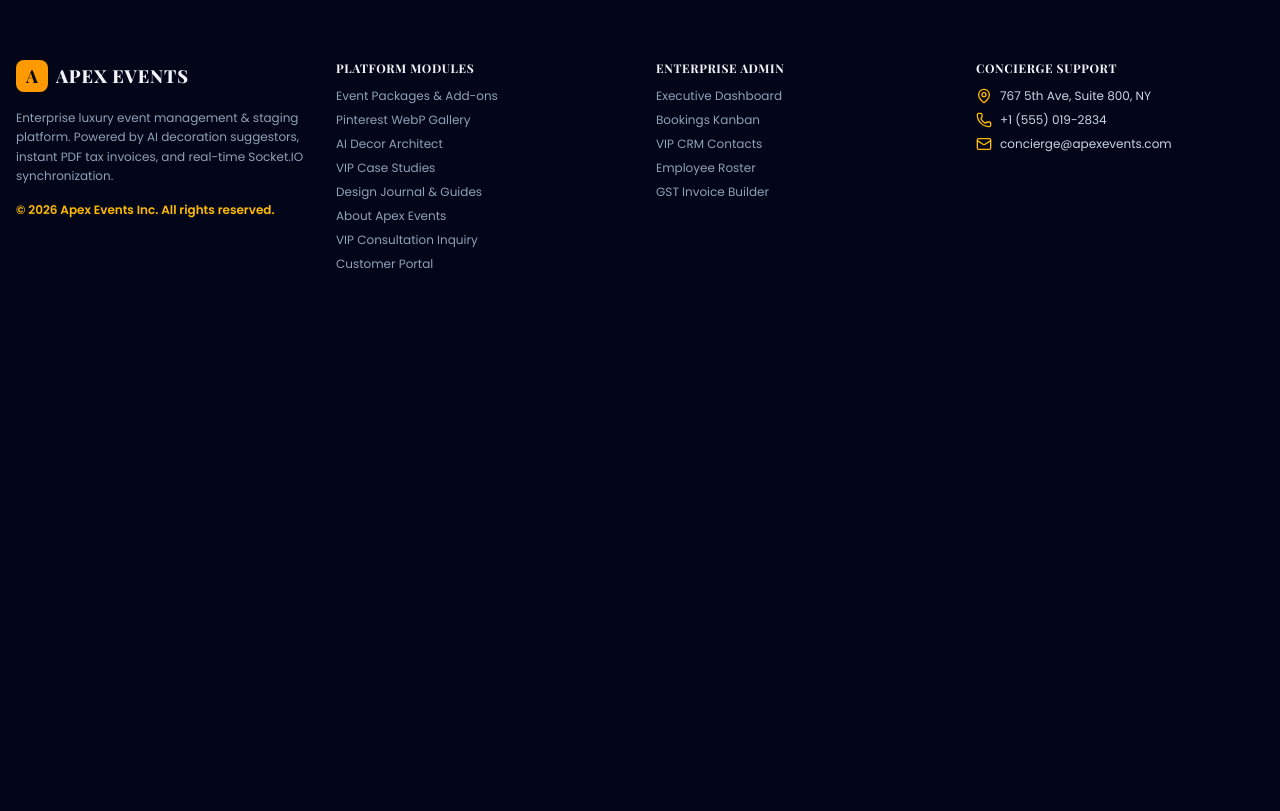
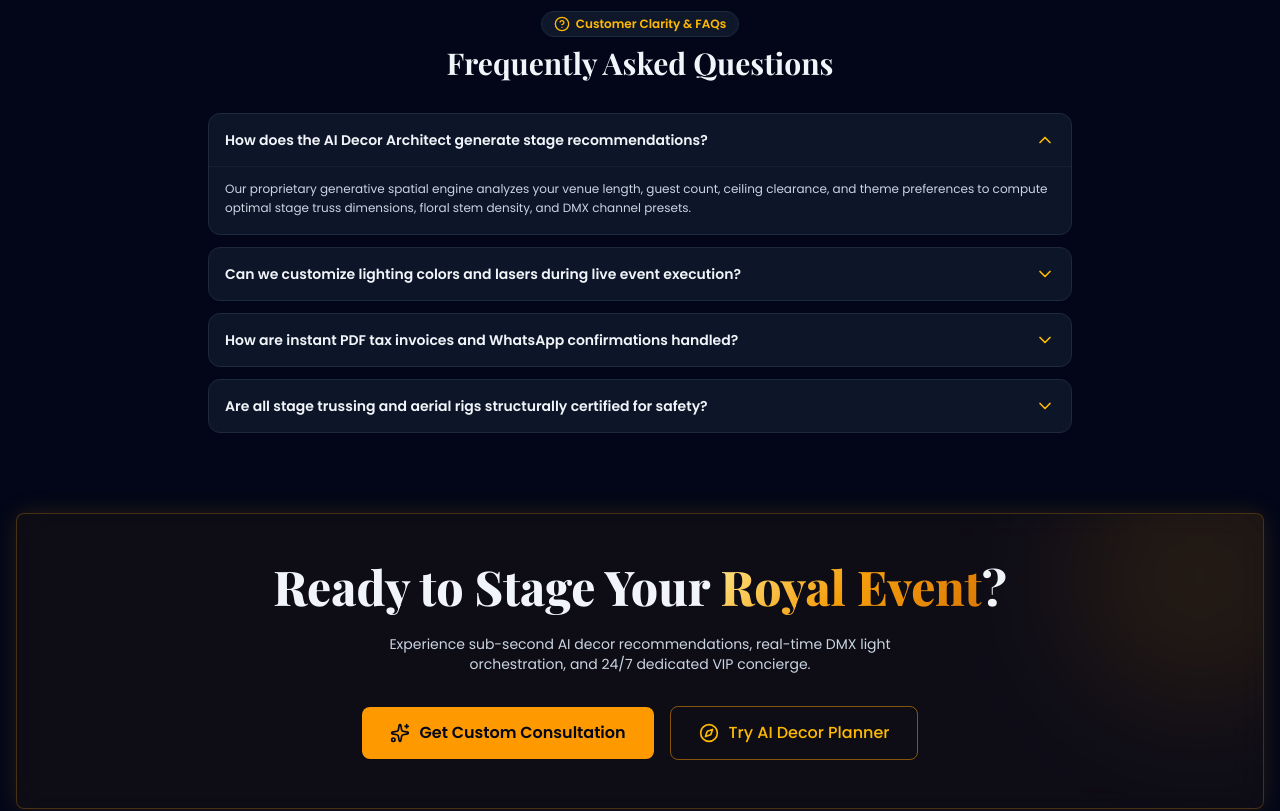
Before and after one commit to sahilyadav-01/apextech, a React (Vite) app: page /projects in a window 1280 px wide. Shown: the part 2440-3251 px from the top of the page. Before the commit the page ends 2808 px from the top, so only its background shows below. Built offline with nearby package versions, Linux system fonts and the light colour scheme; a web font is replaced by a local one.

Commit message:
feat: implement LuxuryHomePage component with AI decor architect, event packages, and portfolio gallery

```diff
--- a/src/pages/v3/Customer/LuxuryHomePage.tsx
+++ b/src/pages/v3/Customer/LuxuryHomePage.tsx
@@ -1,15 +1,33 @@
-import React from 'react';
-import { Sparkles, ArrowRight, Star, Play, Camera, Video } from 'lucide-react';
+import React, { useState } from 'react';
+import { Sparkles, ArrowRight, Star, Play, Camera, Video, ChevronDown, HelpCircle, ShieldCheck, Compass } from 'lucide-react';
 import { useV3Store } from '../../../store/v3Store';
 import { GlassCard } from '../../../components/v3/ui/GlassCard';
 import { Button } from '../../../components/v3/ui/Button';
 import { useNavigate } from 'react-router-dom';
 
-
 export const LuxuryHomePage: React.FC = () => {
   const { setAiModalOpen, setPaymentModalOpen, packages, galleryItems, reviews, bookings } = useV3Store();
   const navigate = useNavigate();
+  const [openFaqIndex, setOpenFaqIndex] = useState<number | null>(0);
 
+  const faqs = [
+    {
+      q: 'How does the AI Decor Architect generate stage recommendations?',
+      a: 'Our proprietary generative spatial engine analyzes your venue length, guest count, ceiling clearance, and theme preferences to compute optimal stage truss dimensions, floral stem density, and DMX channel presets.',
+    },
+    {
+      q: 'Can we customize lighting colors and lasers during live event execution?',
+      a: 'Yes! Our DMX Laser Console supports real-time wireless channel control, allowing audio-reactive light sweeps, strobe intensity shifts, and fog machine volume management on the fly.',
+    },
+    {
+      q: 'How are instant PDF tax invoices and WhatsApp confirmations handled?',
+      a: 'Upon booking confirmation or balance payment, our automated billing service generates an official tax PDF invoice with breakdown itemization and dispatches a copy directly to your WhatsApp concierge chat.',
+    },
+    {
+      q: 'Are all stage trussing and aerial rigs structurally certified for safety?',
+      a: 'Absolutely. All aluminum trussing, kinetic winches, and floral backdrops meet ISO 9001 and European structural safety standards, backed by $10M liability insurance.',
+    },
+  ];
 
   return (
     <div className="space-y-20 pb-16 font-poppins">
@@ -168,10 +186,9 @@ export const LuxuryHomePage: React.FC = () => {
         </div>
       </section>
 
-      {/* Social Media Integration (Instagram, YouTube, Google Reviews) */}
+      {/* Social Media Integration */}
       <section className="max-w-7xl mx-auto px-4 space-y-8">
         <div className="grid grid-cols-1 md:grid-cols-3 gap-6">
-          {/* Instagram Feed */}
           <GlassCard hoverEffect={false} className="space-y-4">
             <div className="flex items-center gap-2 text-rose-400 font-bold text-sm">
               <Camera className="w-5 h-5" /> Live Instagram Feed (@ApexEventsV3)
@@ -184,7 +201,6 @@ export const LuxuryHomePage: React.FC = () => {
             </div>
           </GlassCard>
 
-          {/* YouTube Video Tour */}
           <GlassCard hoverEffect={false} className="space-y-4">
             <div className="flex items-center gap-2 text-rose-500 font-bold text-sm">
               <Video className="w-5 h-5" /> YouTube 4K Stage Walkthroughs
@@ -201,7 +217,6 @@ export const LuxuryHomePage: React.FC = () => {
             <p className="text-xs text-slate-300 font-medium">Starlight Symphony Concert 40kW Sound Test (4K 60FPS)</p>
           </GlassCard>
 
-          {/* Google Reviews */}
           <GlassCard hoverEffect={false} className="space-y-4">
             <div className="flex items-center justify-between">
               <div className="flex items-center gap-2 text-amber-400 font-bold text-sm">
@@ -223,6 +238,64 @@ export const LuxuryHomePage: React.FC = () => {
           </GlassCard>
         </div>
       </section>
+
+      {/* Interactive FAQ Accordion Section */}
+      <section className="max-w-4xl mx-auto px-4 space-y-8">
+        <div className="text-center space-y-2">
+          <div className="inline-flex items-center gap-1.5 px-3 py-1 rounded-full bg-slate-900 border border-slate-800 text-amber-400 text-xs font-semibold">
+            <HelpCircle className="w-4 h-4 text-amber-400" /> Customer Clarity &amp; FAQs
+          </div>
+          <h2 className="text-3xl font-heading font-bold text-slate-100">Frequently Asked Questions</h2>
+        </div>
+
+        <div className="space-y-3">
+          {faqs.map((faq, idx) => {
+            const isOpen = openFaqIndex === idx;
+            return (
+              <div
+                key={idx}
+                className="bg-slate-900/90 border border-slate-800 rounded-xl overflow-hidden transition-all duration-300"
+              >
+                <button
+                  onClick={() => setOpenFaqIndex(isOpen ? null : idx)}
+                  className="w-full flex items-center justify-between p-4 text-left font-semibold text-slate-100 text-sm hover:text-amber-400 transition-colors"
+                >
+                  <span>{faq.q}</span>
+                  <ChevronDown className={`w-5 h-5 text-amber-400 transition-transform duration-300 ${isOpen ? 'rotate-180' : ''}`} />
+                </button>
+
+                {isOpen && (
+                  <div className="px-4 pb-4 text-xs text-slate-300 leading-relaxed border-t border-slate-800/60 pt-3 animate-fade-in">
+                    {faq.a}
+                  </div>
+                )}
+              </div>
+            );
+          })}
+        </div>
+      </section>
+
+      {/* VIP Bottom Call To Action Banner */}
+      <section className="max-w-7xl mx-auto px-4">
+        <GlassCard goldBorder hoverEffect={false} className="p-8 sm:p-12 text-center space-y-6 relative overflow-hidden">
+          <div className="absolute -right-16 -top-16 w-64 h-64 bg-amber-500/10 rounded-full blur-3xl pointer-events-none" />
+          <h2 className="text-3xl sm:text-5xl font-heading font-extrabold text-slate-100">
+            Ready to Stage Your <span className="gold-gradient-text">Royal Event</span>?
+          </h2>
+          <p className="text-xs sm:text-sm text-slate-300 max-w-xl mx-auto">
+            Experience sub-second AI decor recommendations, real-time DMX light orchestration, and 24/7 dedicated VIP concierge.
+          </p>
+
+          <div className="flex flex-wrap justify-center items-center gap-4 pt-2">
+            <Button variant="primary" size="lg" onClick={() => navigate('/contact')} icon={<Sparkles className="w-5 h-5" />}>
+              Get Custom Consultation
+            </Button>
+            <Button variant="outline" size="lg" onClick={() => navigate('/ai-planner')} icon={<Compass className="w-5 h-5" />}>
+              Try AI Decor Planner
+            </Button>
+          </div>
+        </GlassCard>
+      </section>
     </div>
   );
 };
--- a/src/pages/v3/Customer/ServicesPackagesPage.tsx
+++ b/src/pages/v3/Customer/ServicesPackagesPage.tsx
@@ -1,13 +1,17 @@
 import React, { useState } from 'react';
-import { Check, ArrowRight } from 'lucide-react';
+import { Check, ArrowRight, Sparkles, Plus, Calculator } from 'lucide-react';
 import { useV3Store } from '../../../store/v3Store';
 import { GlassCard } from '../../../components/v3/ui/GlassCard';
 import { Button } from '../../../components/v3/ui/Button';
 
-
 export const ServicesPackagesPage: React.FC = () => {
   const { packages, services, setPaymentModalOpen, bookings } = useV3Store();
+  const [selectedCategory, setSelectedCategory] = useState('All');
   const [selectedAddons, setSelectedAddons] = useState<string[]>([]);
+
+  const filteredPackages = selectedCategory === 'All'
+    ? packages
+    : packages.filter((p) => p.category.toLowerCase().includes(selectedCategory.toLowerCase()));
 
   const toggleAddon = (id: string) => {
     if (selectedAddons.includes(id)) {
@@ -22,12 +26,23 @@ export const ServicesPackagesPage: React.FC = () => {
     return acc + (srv ? srv.startingPrice : 0);
   }, 0);
 
+  const handleBookCustomAddons = () => {
+    const baseBooking = bookings[0];
+    const customBooking = {
+      ...baseBooking,
+      packageName: `Custom Staging Package (${selectedAddons.length} Add-Ons)`,
+      totalAmount: baseBooking.totalAmount + selectedAddonsTotal,
+      remainingAmount: baseBooking.remainingAmount + selectedAddonsTotal,
+    };
+    setPaymentModalOpen(true, customBooking);
+  };
+
   return (
-    <div className="space-y-12 pb-16 font-poppins animate-fade-in">
+    <div className="space-y-12 pb-16 font-poppins animate-fade-in max-w-7xl mx-auto px-4 pt-8">
       {/* Page Title */}
       <div className="text-center max-w-3xl mx-auto space-y-3">
-        <div className="inline-block px-3 py-1 bg-amber-500/20 text-amber-400 text-xs font-semibold rounded-full border border-amber-500/40">
-          Enterprise Event Staging Packages
+        <div className="inline-flex items-center gap-2 px-3.5 py-1 bg-amber-500/10 border border-amber-500/30 text-amber-400 text-xs font-semibold rounded-full uppercase tracking-wider">
+          <Sparkles className="w-4 h-4 text-amber-400" /> Enterprise Event Staging Packages
         </div>
         <h1 className="text-3xl sm:text-5xl font-heading font-extrabold text-slate-100">
           Luxury Packages &amp; Custom Add-On Calculator
@@ -37,9 +52,24 @@ export const ServicesPackagesPage: React.FC = () => {
         </p>
       </div>
 
+      {/* Category Filter Tabs */}
+      <div className="flex justify-center items-center gap-2 overflow-x-auto pb-2">
+        {['All', 'Wedding', 'Concert', 'Gala', 'Corporate'].map((cat) => (
+          <button
+            key={cat}
+            onClick={() => setSelectedCategory(cat)}
+            className={`px-4 py-2 rounded-full text-xs font-semibold uppercase tracking-wider transition-all ${
+              selectedCategory === cat ? 'bg-amber-500 text-slate-950 shadow-glow-gold font-bold' : 'bg-slate-900 text-slate-400 hover:text-slate-200'
+            }`}
+          >
+            {cat}
+          </button>
+        ))}
+      </div>
+
       {/* Signature Packages Grid */}
-      <div className="grid grid-cols-1 md:grid-cols-2 gap-8 max-w-7xl mx-auto">
-        {packages.map((pkg) => (
+      <div className="grid grid-cols-1 md:grid-cols-2 gap-8">
+        {filteredPackages.map((pkg) => (
           <GlassCard key={pkg.id} goldBorder={pkg.popular} hoverEffect={true} className="flex flex-col justify-between p-6 space-y-6">
             <div className="space-y-4">
               <div className="relative rounded-xl overflow-hidden">
@@ -87,6 +117,9 @@ export const ServicesPackagesPage: React.FC = () => {
       <section className="max-w-5xl mx-auto bg-slate-900/90 border border-slate-800 p-8 rounded-2xl space-y-6">
         <div className="flex flex-col sm:flex-row sm:items-center justify-between gap-4 border-b border-slate-800 pb-4">
           <div>
+            <div className="flex items-center gap-2 text-amber-400 text-xs font-bold font-mono">
+              <Calculator className="w-4 h-4" /> INTERACTIVE ESTIMATOR
+            </div>
             <h3 className="text-xl font-heading font-bold text-slate-100">Custom Service Add-Ons</h3>
             <p className="text-xs text-slate-400">Build your bespoke event by toggling optional luxury services below.</p>
           </div>
@@ -108,14 +141,30 @@ export const ServicesPackagesPage: React.FC = () => {
                 }`}
               >
                 <div className="flex items-center justify-between">
-                  <div className="font-bold text-slate-100 text-sm">{srv.name}</div>
+                  <div className="font-bold text-slate-100 text-sm flex items-center gap-2">
+                    <span className={`w-4 h-4 rounded-full flex items-center justify-center text-[10px] ${isSelected ? 'bg-amber-500 text-slate-950 font-bold' : 'bg-slate-800 text-slate-400'}`}>
+                      {isSelected ? '✓' : '+'}
+                    </span>
+                    {srv.name}
+                  </div>
                   <span className="text-amber-400 font-bold text-xs">+${srv.startingPrice.toLocaleString()}</span>
                 </div>
-                <p className="text-xs text-slate-400 mt-1">{srv.description}</p>
+                <p className="text-xs text-slate-400 mt-1 pl-6">{srv.description}</p>
               </div>
             );
           })}
         </div>
+
+        {selectedAddons.length > 0 && (
+          <div className="pt-4 border-t border-slate-800 flex justify-between items-center animate-fade-in">
+            <span className="text-xs text-slate-300">
+              {selectedAddons.length} Custom Service Add-On{selectedAddons.length > 1 ? 's' : ''} Selected
+            </span>
+            <Button variant="primary" size="md" onClick={handleBookCustomAddons} icon={<Plus className="w-4 h-4" />}>
+              Book Custom Package (+${selectedAddonsTotal.toLocaleString()})
+            </Button>
+          </div>
+        )}
       </section>
     </div>
   );
```
